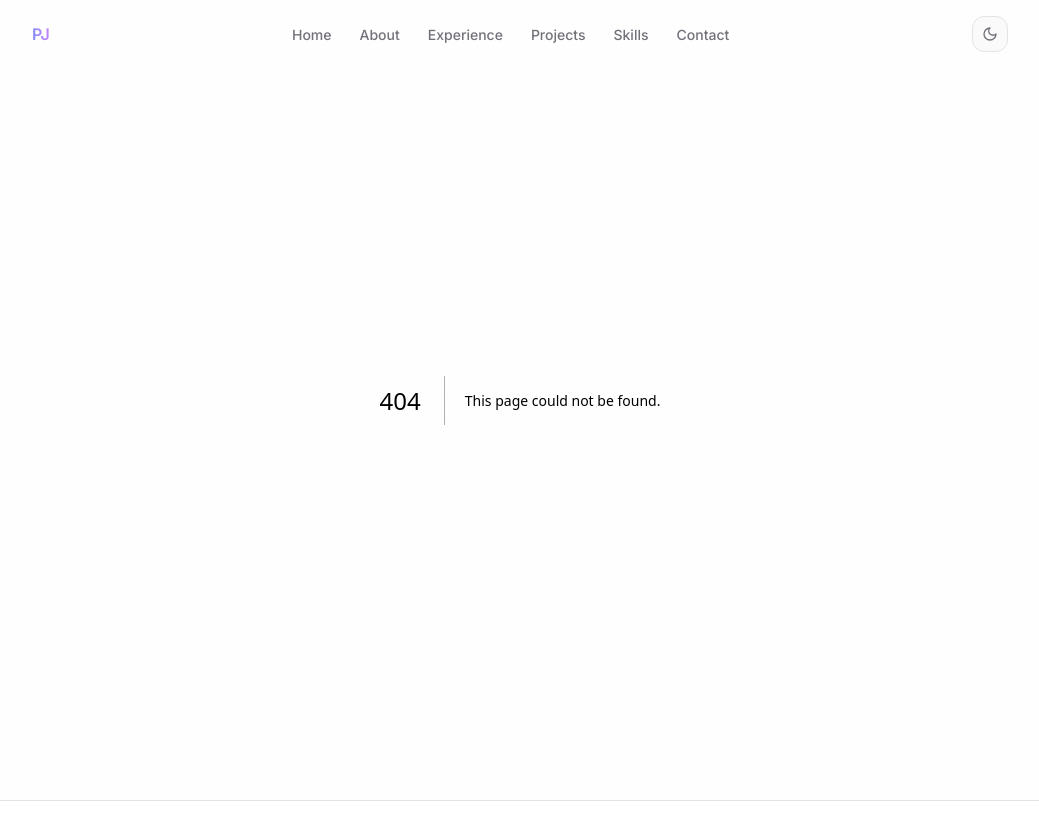
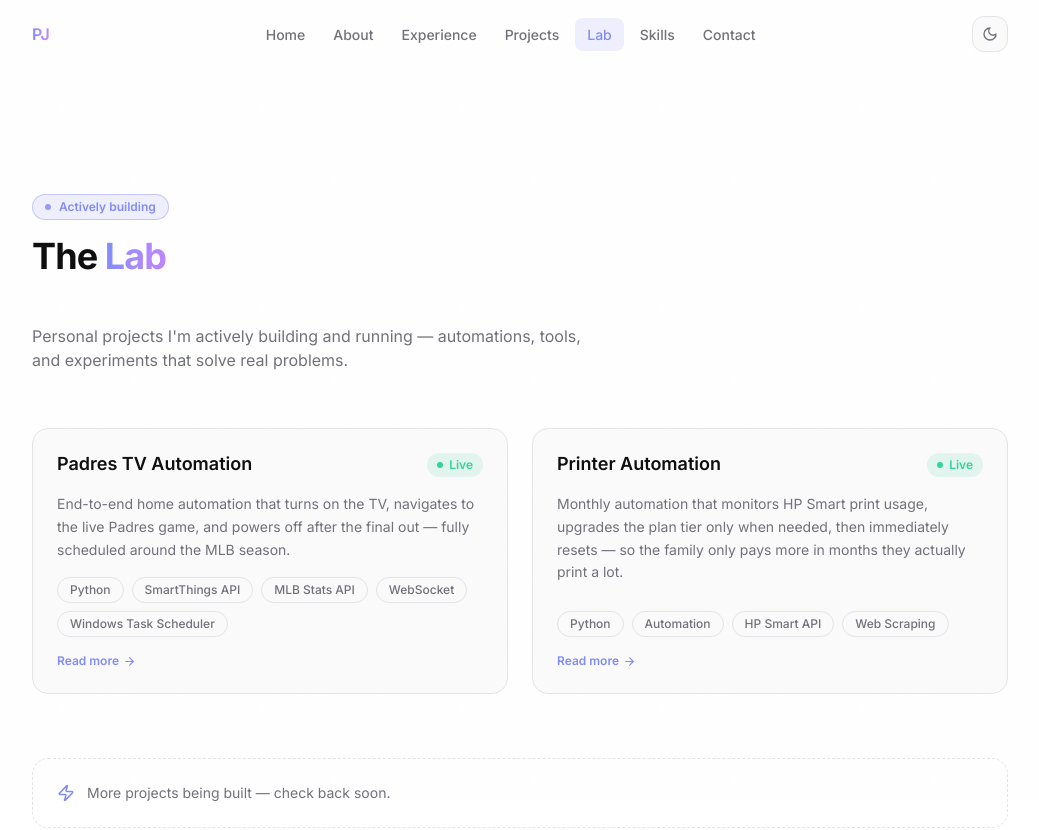
Before and after one commit to PrestonJacks0n/Personal-Website, a Next.js app: page /lab in a window 1280 px wide. Before the commit this address had no page. Shown: the top 830 px of the page, without its empty margins (120-1159 px from the left). Built offline with nearby package versions, Linux system fonts and the light colour scheme.

Commit message:
Add Lab page with Padres TV and Printer Automation detail pages

```diff
--- /dev/null
+++ b/src/app/lab/[slug]/page.tsx
@@ -0,0 +1,91 @@
+import { FadeIn } from "@/components/FadeIn";
+import { lab } from "@/data/content";
+import { ArrowLeft } from "lucide-react";
+import Link from "next/link";
+import { notFound } from "next/navigation";
+import Image from "next/image";
+
+export function generateStaticParams() {
+  return lab.map((p) => ({ slug: p.slug }));
+}
+
+export function generateMetadata({ params }: { params: { slug: string } }) {
+  const project = lab.find((p) => p.slug === params.slug);
+  return { title: project ? `${project.title} — Preston Jackson` : "Lab" };
+}
+
+export default function LabDetailPage({ params }: { params: { slug: string } }) {
+  const project = lab.find((p) => p.slug === params.slug);
+  if (!project) notFound();
+
+  return (
+    <div className="pt-20">
+      <div className="section max-w-3xl">
+        <FadeIn>
+          <Link
+            href="/lab"
+            className="mb-10 inline-flex items-center gap-2 text-sm text-[rgb(var(--muted))] hover:text-[rgb(var(--fg))] transition-colors"
+          >
+            <ArrowLeft size={14} /> Back to Lab
+          </Link>
+        </FadeIn>
+
+        <FadeIn delay={0.05}>
+          <div className="mb-3 inline-flex items-center gap-1.5 rounded-full bg-emerald-500/10 px-3 py-1 text-xs font-semibold text-emerald-400">
+            <span className="h-1.5 w-1.5 rounded-full bg-emerald-400" />
+            {project.status}
+          </div>
+        </FadeIn>
+
+        <FadeIn delay={0.1}>
+          <h1 className="mb-4 text-4xl font-bold tracking-tight md:text-5xl">
+            {project.title}
+          </h1>
+        </FadeIn>
+
+        <FadeIn delay={0.15}>
+          <p className="mb-8 text-lg leading-relaxed text-[rgb(var(--muted))]">
+            {project.summary}
+          </p>
+        </FadeIn>
+
+        <FadeIn delay={0.18}>
+          <div className="mb-10 flex flex-wrap gap-2">
+            {project.tags.map((tag) => (
+              <span key={tag} className="tag">{tag}</span>
+            ))}
+          </div>
+        </FadeIn>
+
+        {/* Diagram / SVG for projects that have one */}
+        {project.hasDiagram && (
+          <FadeIn delay={0.2}>
+            <div className="mb-12 overflow-hidden rounded-2xl border border-[rgb(var(--border))] bg-[rgb(var(--card))] p-4">
+              <Image
+                src={`/lab/${project.slug}-diagram.svg`}
+                alt={`${project.title} diagram`}
+                width={900}
+                height={500}
+                className="w-full rounded-xl"
+              />
+            </div>
+          </FadeIn>
+        )}
+
+        {/* Content sections */}
+        <div className="space-y-8">
+          {project.sections.map((section, i) => (
+            <FadeIn key={section.heading} delay={0.22 + i * 0.07}>
+              <div className="card">
+                <h2 className="mb-3 text-sm font-semibold uppercase tracking-widest text-indigo-400">
+                  {section.heading}
+                </h2>
+                <p className="leading-relaxed text-[rgb(var(--muted))]">{section.body}</p>
+              </div>
+            </FadeIn>
+          ))}
+        </div>
+      </div>
+    </div>
+  );
+}
--- /dev/null
+++ b/src/app/lab/page.tsx
@@ -0,0 +1,72 @@
+import { FadeIn } from "@/components/FadeIn";
+import { lab } from "@/data/content";
+import { ArrowRight, Zap } from "lucide-react";
+import Link from "next/link";
+
+export const metadata = { title: "Lab — Preston Jackson" };
+
+export default function LabPage() {
+  return (
+    <div className="pt-20">
+      <div className="section">
+        <FadeIn>
+          <div className="mb-4 inline-flex items-center gap-2 rounded-full border border-indigo-500/30 bg-indigo-500/10 px-3 py-1 text-xs font-semibold text-indigo-400">
+            <span className="h-1.5 w-1.5 rounded-full bg-indigo-400 animate-pulse" />
+            Actively building
+          </div>
+        </FadeIn>
+        <FadeIn delay={0.05}>
+          <h1 className="section-title">
+            The <span className="gradient-text">Lab</span>
+          </h1>
+        </FadeIn>
+        <FadeIn delay={0.1}>
+          <p className="mb-14 max-w-xl text-[rgb(var(--muted))]">
+            Personal projects I&apos;m actively building and running — automations, tools, and experiments that solve real problems.
+          </p>
+        </FadeIn>
+
+        <div className="grid gap-6 sm:grid-cols-2">
+          {lab.map((project, i) => (
+            <FadeIn key={project.slug} delay={i * 0.1}>
+              <Link href={`/lab/${project.slug}`} className="group block h-full">
+                <div className="card card-hover flex h-full flex-col gap-4 group-hover:border-indigo-500/40">
+                  <div className="flex items-start justify-between gap-3">
+                    <h2 className="text-lg font-semibold leading-tight group-hover:text-indigo-400 transition-colors">
+                      {project.title}
+                    </h2>
+                    <span className="shrink-0 inline-flex items-center gap-1.5 rounded-full bg-emerald-500/10 px-2.5 py-1 text-xs font-semibold text-emerald-400">
+                      <span className="h-1.5 w-1.5 rounded-full bg-emerald-400" />
+                      {project.status}
+                    </span>
+                  </div>
+
+                  <p className="flex-1 text-sm leading-relaxed text-[rgb(var(--muted))]">
+                    {project.summary}
+                  </p>
+
+                  <div className="flex flex-wrap gap-2">
+                    {project.tags.map((tag) => (
+                      <span key={tag} className="tag">{tag}</span>
+                    ))}
+                  </div>
+
+                  <div className="flex items-center gap-1 text-xs font-semibold text-indigo-400 group-hover:gap-2 transition-all">
+                    Read more <ArrowRight size={13} />
+                  </div>
+                </div>
+              </Link>
+            </FadeIn>
+          ))}
+        </div>
+
+        <FadeIn delay={0.35}>
+          <div className="mt-16 flex items-center gap-3 rounded-2xl border border-dashed border-[rgb(var(--border))] p-6 text-sm text-[rgb(var(--muted))]">
+            <Zap size={18} className="shrink-0 text-indigo-400" />
+            More projects being built — check back soon.
+          </div>
+        </FadeIn>
+      </div>
+    </div>
+  );
+}
--- a/src/components/Nav.tsx
+++ b/src/components/Nav.tsx
@@ -13,6 +13,7 @@ const links = [
   { href: "/about", label: "About" },
   { href: "/experience", label: "Experience" },
   { href: "/projects", label: "Projects" },
+  { href: "/lab", label: "Lab" },
   { href: "/skills", label: "Skills" },
   { href: "/contact", label: "Contact" },
 ];
--- a/src/data/content.ts
+++ b/src/data/content.ts
@@ -135,6 +135,71 @@ export const skills = {
   ],
 };
 
+export const lab = [
+  {
+    slug: "padres-tv",
+    title: "Padres TV Automation",
+    status: "Live",
+    summary:
+      "End-to-end home automation that turns on the TV, navigates to the live Padres game, and powers off after the final out — fully scheduled around the MLB season.",
+    tags: ["Python", "SmartThings API", "MLB Stats API", "WebSocket", "Windows Task Scheduler"],
+    hasDiagram: true,
+    sections: [
+      {
+        heading: "What it does",
+        body: "Built to get the most out of a Padres.TV subscription and make sure no game is ever missed. The system handles everything from pre-game power-on to post-game shutdown — no remotes, no manual setup.",
+      },
+      {
+        heading: "Scheduling",
+        body: "schedule_games.py pulls the full Padres season schedule from the MLB Stats API and generates a Windows Task Scheduler entry for every remaining game, each firing 10 minutes before first pitch. Re-run it monthly to pick up any schedule changes.",
+      },
+      {
+        heading: "Game start",
+        body: "padres_tv.py fires via wsl.exe. First checks SmartThings to see if the TV is already on — if so, does nothing. If off, sends a power-on command via SmartThings, waits 10 seconds for boot, then connects via WebSocket (port 8002, saved auth token) and runs a key sequence: Home → right 5× to MLB app → open → select Padres game → fast-forward to live.",
+      },
+      {
+        heading: "Game end",
+        body: "After 3 hours it starts polling the MLB Stats API every 10 minutes for abstractGameState: Final. Once the game ends, it waits a 60-minute buffer (in case you're paused behind live), then sends a SmartThings power-off — skipping it if the TV is already off.",
+      },
+      {
+        heading: "Fallback",
+        body: "If you're away from home and the local WebSocket fails, SmartThings handles power on/off through Samsung's cloud — so the schedule still gets honored remotely.",
+      },
+      {
+        heading: "Files",
+        body: "padres_tv.py (core logic) · schedule_games.py (season scheduler) · padres_tv_config.json (all settings: nav key sequence, MAC address, SmartThings device ID) · schedule_setup.bat (Windows setup runner).",
+      },
+    ],
+  },
+  {
+    slug: "printer-automation",
+    title: "Printer Automation",
+    status: "Live",
+    summary:
+      "Monthly automation that monitors HP Smart print usage, upgrades the plan tier only when needed, then immediately resets — so the family only pays more in months they actually print a lot.",
+    tags: ["Python", "Automation", "HP Smart API", "Web Scraping"],
+    hasDiagram: false,
+    sections: [
+      {
+        heading: "What it does",
+        body: "Logs into the HP Smart portal, checks current print usage for the billing cycle, and calculates pages printed relative to the base 10-page plan plus any rollover. Based on that, it decides whether a plan upgrade is needed for the current month.",
+      },
+      {
+        heading: "Smart upgrade logic",
+        body: "If an upgrade is warranted, it bumps the plan to the appropriate tier (25, 50, 100, 300, 500, 700, or 1000 pages), then immediately resets back to the 10-page base plan for next month — so the bump is surgical and one-time.",
+      },
+      {
+        heading: "Reporting",
+        body: "After each run it reports what it found, the page calculation, and what action was taken. With notifyOnCompletion enabled, a notification fires when the monthly check completes.",
+      },
+      {
+        heading: "Real-world impact",
+        body: "This automation is actively saving my family money — we only pay for higher tiers in months we actually need them, instead of staying on an oversized plan year-round.",
+      },
+    ],
+  },
+];
+
 export const leadership = [
   {
     role: "Vice President — Indoor Men's Volleyball Club Team",
```
